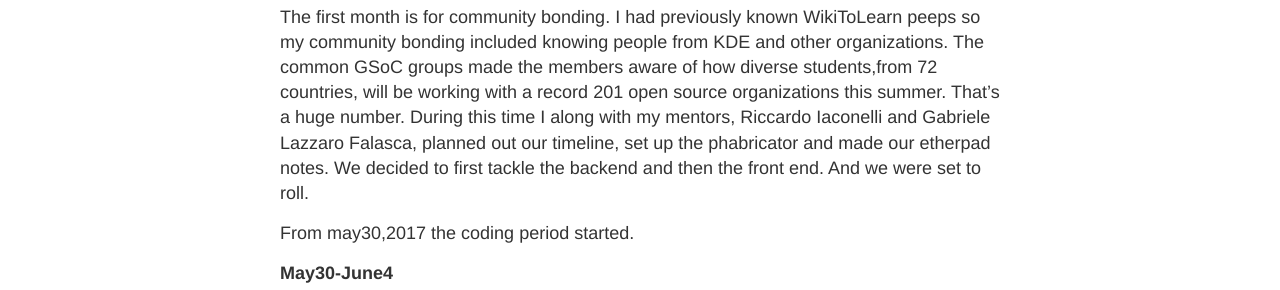
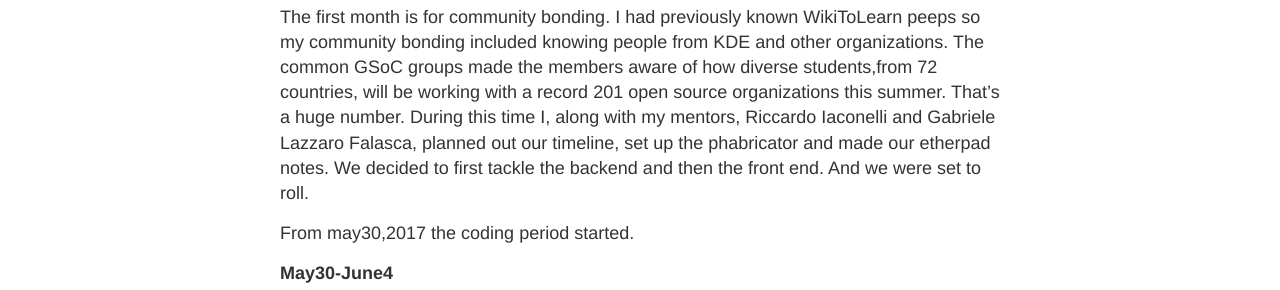
Before and after one commit to VasudhaMathur/VasudhaMathur.github.io, a Jekyll site: the page built from index.md, in a window 1280 px wide. Shown: the part 1215-1505 px from the top of the page. Built offline with Jekyll 4.4.1, drawn with Linux system fonts in a browser that asks for light colours.

```diff
--- a/index.md
+++ b/index.md
@@ -20,7 +20,7 @@ On May4,2017, I got selected as a student developer in the Google Summer of Code
 
 ### During GSoc
 The first month is for community bonding. I had previously known WikiToLearn peeps so my community bonding included knowing people from KDE and other organizations. The common GSoC groups made the members aware of how diverse students,from 72 countries, will be working with a record 201 open source organizations this summer. That's a huge number.
-During this time I along with my mentors, Riccardo Iaconelli and Gabriele Lazzaro Falasca, planned out our timeline, set up the phabricator and made our etherpad notes. We decided to first tackle the backend and then the front end. And we were set to roll.
+During this time I, along with my mentors, Riccardo Iaconelli and Gabriele Lazzaro Falasca, planned out our timeline, set up the phabricator and made our etherpad notes. We decided to first tackle the backend and then the front end. And we were set to roll.
 
 From may30,2017 the coding period started.
 
```
